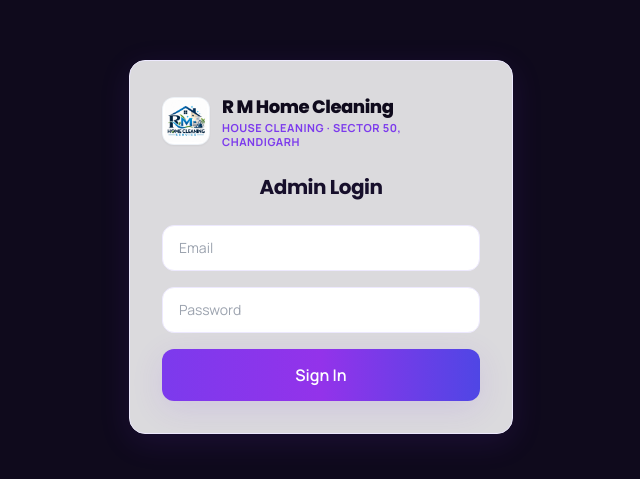
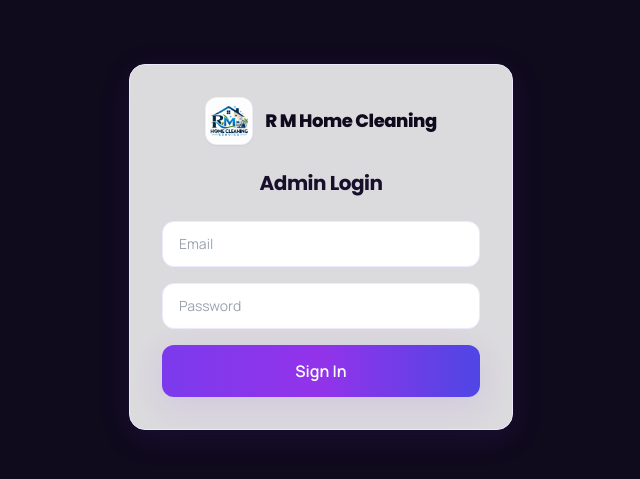
Before and after one commit to Rajan1129/RMcleaningservice, a React (Vite) app in the folder client/: page /admin/login in a window 1280 px wide. Shown: the part 153-632 px from the top of the page, without its empty margins (319-959 px from the left). Built offline with nearby package versions, Linux system fonts and the light colour scheme; no server answers.

Commit message:
Remove sector 50 subtitle text from logo in navbar

```diff
--- a/client/src/components/Logo.jsx
+++ b/client/src/components/Logo.jsx
@@ -21,9 +21,6 @@
         <p className={`font-display font-extrabold text-base sm:text-lg tracking-tight ${dark ? 'text-white' : 'text-navy-950'}`}>
           R M Home Cleaning
         </p>
-        <p className={`text-[10px] sm:text-[11px] font-bold tracking-wider uppercase ${dark ? 'text-amber-300' : 'text-skyline-600'}`}>
-          House Cleaning · Sector 50, Chandigarh
-        </p>
       </div>
     </div>
   );
```
